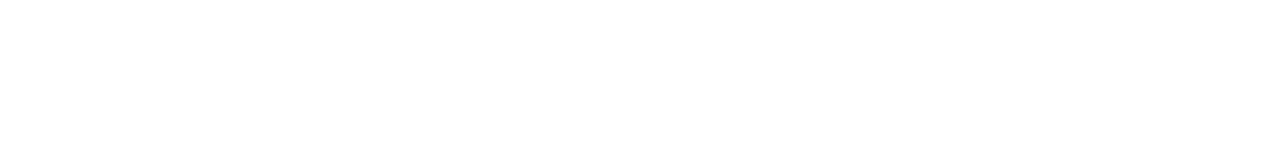
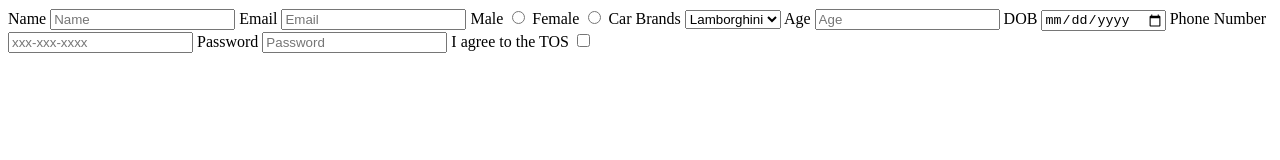
Before and after one commit to acciojob/signup-form-car-ramedwararyan, a website: page main.html in a window 1280 px wide. Drawn offline with Linux system fonts and the light colour scheme.

Commit message:
created a submission

```diff
--- a/main.html
+++ b/main.html
@@ -8,6 +8,38 @@
 
 <body>
 	<!-- the entire body must be written by student -->
+	<label for="name" >Name</label>
+	<input type ="text" id="name" placeholder= "Name" required>
+
+	<label for="email" >Email</label>
+	<input type ="text" id="email" placeholder= "Email" required>
+
+	<label for="gender_m">Male</label>
+	<input type ="radio" id="gender_m" required>
+	<label for="gender_f">Female</label>
+	<input type ="radio" id="gender_f" required>
+
+	<label for="cars" >Car Brands</label>
+	<select type="select" id="cars" placeholder="--Please choose an option--" required>
+		<option>Lamborghini</option>
+		<option>Ferrari</option>
+	</select>
+
+	<label for="age" >Age</label>
+	<input type ="number" id="age" placeholder= "Age" required>
+
+	<label for="dob" >DOB</label>
+	<input type ="date" id="dob" required>
+
+	<label for="tel" >Phone Number</label>
+	<input type ="number" id="tel" placeholder= "xxx-xxx-xxxx">
+
+	<label for="password" >Password</label>
+	<input type ="password" id="password" placeholder= "Password" required>
+
+	<label for="tos" >I agree to the TOS</label>
+    <input type="checkbox" id="tos" required>
+
     <script type="text/javascript" src="./script.js">
 </script>
 
```
